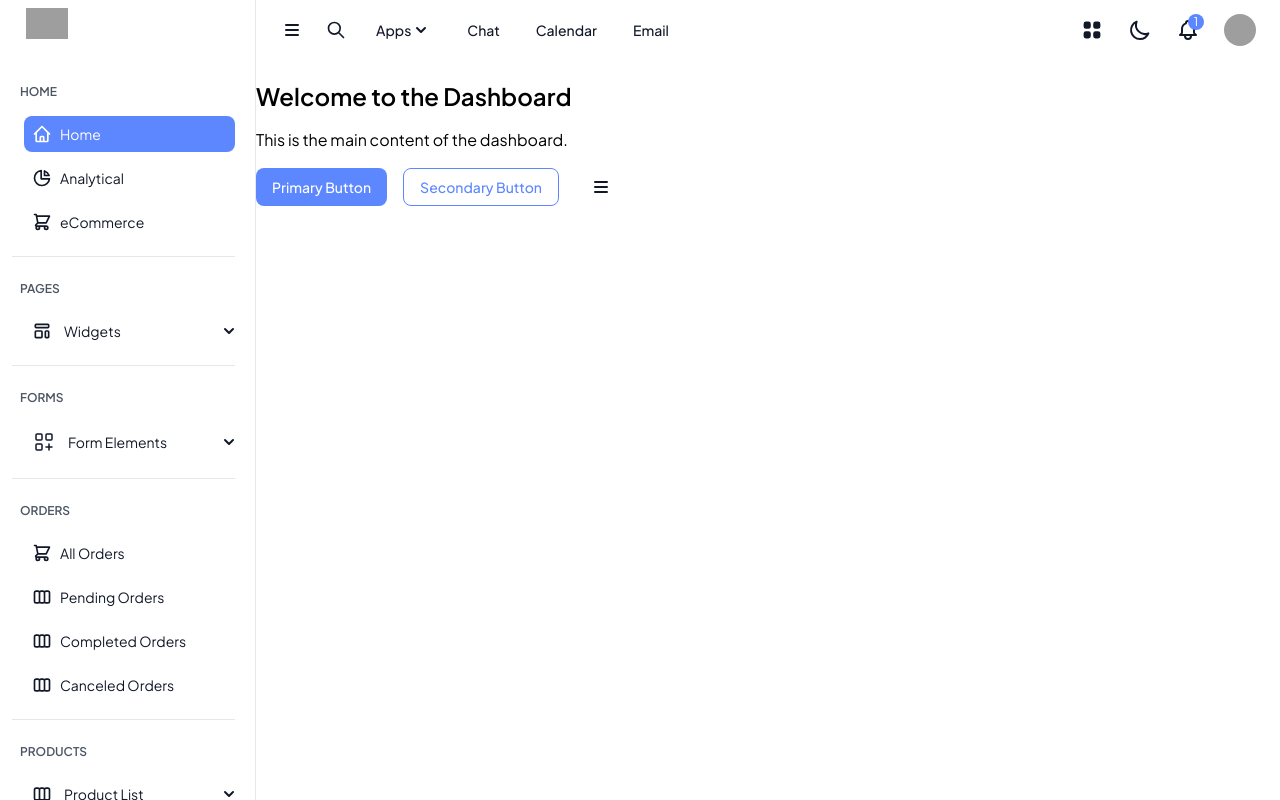
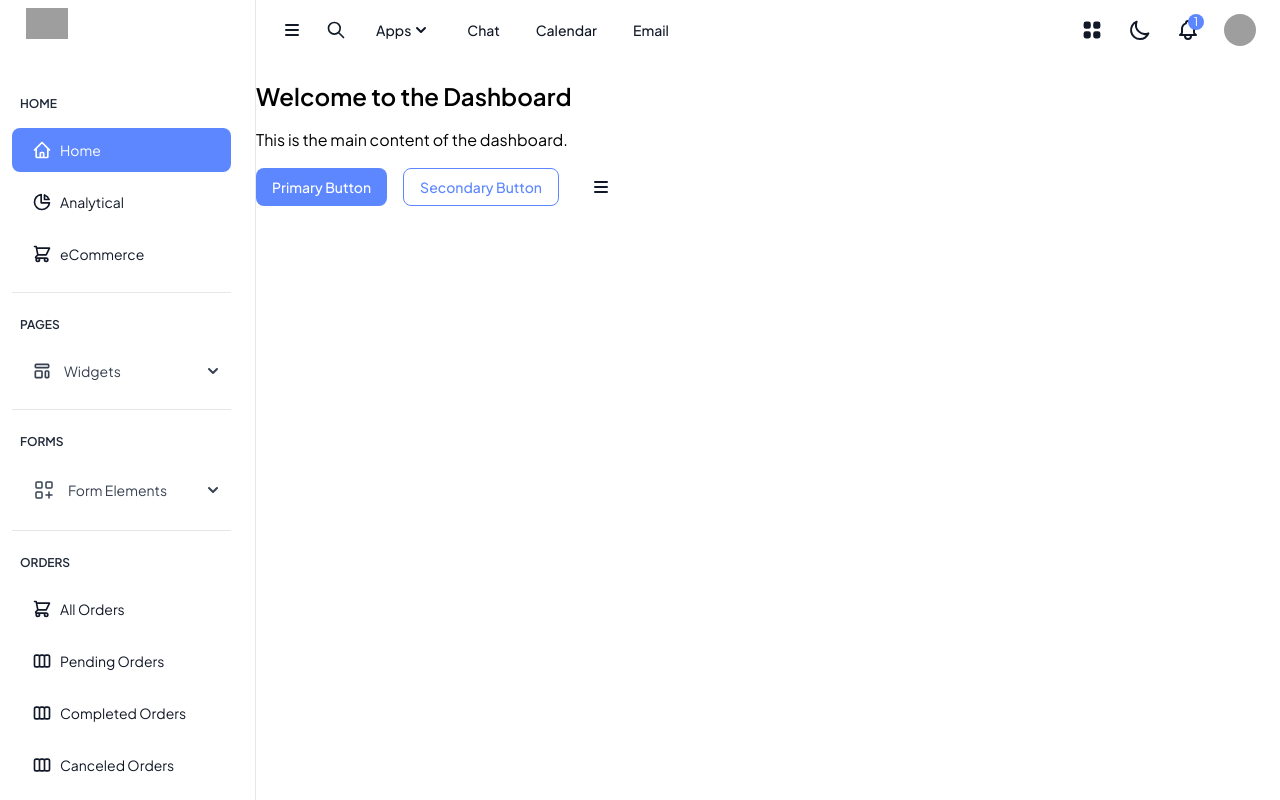
Before and after one commit to hanssav/dp-tamplate, a React (Vite) app: page / in a window 1280 px wide. Built offline with nearby package versions, Linux system fonts and the light colour scheme; grey boxes are pictures that could not be loaded.

Commit message:
refactor sidebar
Signed-off-by: hanssav <handihandi40@gmail.com>

```diff
--- a/src/components/Card/index.tsx
+++ b/src/components/Card/index.tsx
@@ -21,7 +21,7 @@ const Card = forwardRef<HTMLDivElement, CardProps>(function Card(
   {
     children,
     content,
-    variant = 'breadcrumb',
+    variant = 'default',
     horizontal = false,
     className = '',
     ...rest
--- a/src/components/Navbar/index.tsx
+++ b/src/components/Navbar/index.tsx
@@ -34,7 +34,7 @@ const NavbarMenu: React.FC<NavbarProps> = ({
   return (
     <Navbar
       fluid
-      className="sticky top-0 z-50 bg-white px-4 dark:bg-gray-900 dark:text-white"
+      className="sticky top-0 z-30 bg-white px-4 dark:bg-gray-900 dark:text-white"
     >
       <div className="flex w-full items-center justify-between">
         <div className="flex items-center gap-x-1">
@@ -106,7 +106,7 @@ const NavbarMenu: React.FC<NavbarProps> = ({
           onClick={handleRightSidebar}
         >
           <div
-            className="shadow-soft absolute right-0 top-0 h-full w-64 translate-x-0 transform bg-white p-4 transition-transform dark:bg-gray-800"
+            className="absolute right-0 top-0 h-full w-64 translate-x-0 transform bg-white p-4 shadow-soft transition-transform dark:bg-gray-800"
             onClick={(e) => e.stopPropagation()}
           >
             <h2 className="border-b pb-2 text-lg font-semibold">
--- a/src/components/SideBar/index.tsx
+++ b/src/components/SideBar/index.tsx
@@ -2,12 +2,15 @@ import { useThemeMode, Sidebar, SidebarItems } from 'flowbite-react';
 import { HiX, HiChevronDown, HiChevronUp } from 'react-icons/hi';
 import { menuItems } from '@datas/components/menuItems';
 import { twMerge } from 'tailwind-merge';
-import { NavLink } from 'react-router';
+import { NavLink, useLocation } from 'react-router';
 import { useSidebarContext } from '@context/sidebarContext';
 import DotIcon from '@assets/icons/RouteIcon';
 import IMAGE_CONSTANTS from '@constant/images';
 import { customButtonTheme } from '@components/Button/buttonTheme';
 import SidebarLogo from '@components/SideBar/SidebarLogo';
+import Typography from '@components/Typography';
+import Box from '@components/Box';
+import Button from '@components/Button';
 
 interface SidebarProps {
   isSidebarOpen: boolean;
@@ -21,18 +24,53 @@ const SidebarMenu: React.FC<SidebarProps> = ({
   toggleMobileSidebar,
 }) => {
   const { mode } = useThemeMode();
+  const { open, setOpen } = useSidebarContext();
+  const location = useLocation();
 
-  const { open, setOpen } = useSidebarContext();
+  const getSidebarWidth = () => (isSidebarOpen ? 'w-64' : 'w-24');
 
-  const imageSrc =
+  const getSidebarBaseClasses = () =>
+    twMerge(
+      'fixed inset-y-0 left-0 z-50 h-screen bg-white p-3 transition-all md:relative md:translate-x-0',
+      'border-grey-900 border-r dark:border-none dark:bg-gray-900 dark:text-white',
+      isMobileSidebarOpen ? 'translate-x-0' : '-translate-x-full',
+      getSidebarWidth()
+    );
+
+  const getImageSrc = () =>
     mode === 'dark'
       ? IMAGE_CONSTANTS.DARK_LOGO_URL
       : IMAGE_CONSTANTS.LIGHT_LOGO_URL;
 
+  const getIconClass = () => 'h-5 w-5';
+
+  const getNavLinkClass = (isActive: boolean) =>
+    twMerge(
+      'flex items-center gap-x-2 rounded-lg p-3 text-sm',
+      isSidebarOpen ? 'pl-5' : 'grid justify-items-center',
+      isActive
+        ? `${customButtonTheme.color.primary} ${customButtonTheme.rounded.lg}`
+        : 'hover:text-grey-900 text-gray-900 hover:bg-soft-blue dark:text-white dark:hover:bg-primary-dark'
+    );
+
+  const getCollapseClass = (isActive: boolean) =>
+    twMerge(
+      'py-3 text-sm transition-all',
+      isSidebarOpen ? 'pl-5' : 'grid justify-items-center',
+      isActive
+        ? 'bg-blue-100 text-blue-500 dark:bg-blue-800 dark:text-blue-300'
+        : 'text-gray-700 dark:text-white'
+    );
+
+  const getChevronIcon = (isOpen: boolean) => {
+    const Chevron = isOpen ? HiChevronUp : HiChevronDown;
+    return <Chevron aria-hidden className={getIconClass()} />;
+  };
+
   const customTheme = {
     root: {
       inner:
-        'h-full overflow-y-auto overflow-x-hidden rounded bg-white px-3 py-4 dark:bg-gray-900',
+        'h-full overflow-y-auto overflow-x-hidden rounded py-4 dark:bg-gray-900',
     },
   };
 
@@ -40,78 +78,69 @@ const SidebarMenu: React.FC<SidebarProps> = ({
     <Sidebar
       aria-label="Sidebar"
       theme={customTheme}
-      className={`transition-all ${isSidebarOpen ? 'w-64' : 'w-24'} fixed inset-y-0 left-0 z-50 h-screen transition-transform dark:bg-gray-900 dark:text-white ${isMobileSidebarOpen ? 'translate-x-0' : '-translate-x-full'}  -wrap border-grey-900 border-r pr-2 dark:border-none md:relative md:translate-x-0 `}
+      className={getSidebarBaseClasses()}
     >
-      {/* can change use Col */}
-      <div
-        className={
-          'fixed left-0 top-0 z-50 flex h-[60px] w-full items-center justify-between bg-white px-4 pt-1 dark:bg-gray-900'
-        }
+      <Box
+        col="col-2"
+        justify="between"
+        align="center"
+        className="fixed left-0 top-0 z-50 flex h-[60px] w-full bg-white px-4 pt-1 dark:bg-gray-900"
       >
         <SidebarLogo
-          imageSrc={imageSrc}
+          imageSrc={getImageSrc()}
           isSidebarOpen={isSidebarOpen}
           isMobileSidebarOpen={isMobileSidebarOpen}
         />
         {isMobileSidebarOpen && (
-          // Change use Button
-          <button
+          <Button
+            color="light"
+            size="icon"
             onClick={toggleMobileSidebar}
             className="text-gray-900 dark:text-white md:hidden"
           >
             <HiX size={20} />
-          </button>
+          </Button>
         )}
-      </div>
+      </Box>
 
-      <SidebarItems className="mt-[60px]">
+      <SidebarItems className="mr-3 mt-[60px]">
         {menuItems.map(({ category, items }) => (
           <Sidebar.ItemGroup key={category}>
-            {/* Create Typografy and change this */}
-            <h4 className="p-2 text-xs font-bold text-gray-600 dark:text-gray-300">
+            <Typography
+              as="h2"
+              textStyle="title"
+              className="p-2 text-xs font-bold"
+            >
               {category}
-            </h4>
-            {items.map(({ href, icon: Icon, label, subItems }) => (
-              // div can change use Col
-              <div key={label}>
+            </Typography>
+
+            {items.map(({ href, icon: Icon, label, subItems }) => {
+              const isAnySubItemActive =
+                subItems?.some((sub) =>
+                  location.pathname.startsWith(sub.href)
+                ) ?? false;
+
+              const isOpen = open.includes(label);
+
+              return (
+                <Box key={label}>
                   {subItems ? (
                     <Sidebar.Collapse
-                    className={twMerge(
-                      !isSidebarOpen
-                        ? 'grid justify-items-center text-sm'
-                        : 'ml-3 text-sm'
+                      className={getCollapseClass(isAnySubItemActive)}
+                      icon={(props) => (
+                        <Icon {...props} className={getIconClass()} />
                       )}
-                    icon={(props) => <Icon {...props} className="h-5 w-5" />}
                       label={isSidebarOpen ? label : undefined}
-                    renderChevronIcon={(theme, isOpen) => {
-                      if (!isSidebarOpen) return <></>;
-                      const IconComponent = isOpen
-                        ? HiChevronUp
-                        : HiChevronDown;
-                      return (
-                        <IconComponent
-                          aria-hidden
-                          className={twMerge(
-                            theme.label.icon.open[isOpen ? 'on' : 'off'],
-                            'h-5 w-5 rotate-0'
-                          )}
-                        />
-                      );
-                    }}
-                    open={open.includes(label)}
-                    onClick={() => setOpen(open.includes(label) ? null : label)}
+                      renderChevronIcon={() => getChevronIcon(isOpen)}
+                      open={isOpen}
+                      onClick={() => setOpen(isOpen ? null : label)}
                     >
                       {subItems.map(({ href, label: subLabel }) => (
                         <NavLink
                           key={subLabel}
                           to={href}
                           className={({ isActive }) =>
-                          twMerge(
-                            'ml-3 flex items-center gap-x-1 p-2 text-sm',
-                            isActive
-                              ? `${customButtonTheme.color.primary} ${customButtonTheme.rounded.lg}`
-                              : 'hover:text-grey-900 rounded-lg text-gray-900 hover:bg-soft-blue dark:text-white dark:hover:bg-primary-dark'
-                          )
+                            getNavLinkClass(isActive)
                           }
                           end
                         >
@@ -123,23 +152,16 @@ const SidebarMenu: React.FC<SidebarProps> = ({
                   ) : (
                     <NavLink
                       to={href}
-                    className={({ isActive }) =>
-                      twMerge(
-                        'flex items-center gap-x-2 p-2 text-sm',
-                        isActive
-                          ? `${customButtonTheme.color.primary} ${customButtonTheme.rounded.lg}`
-                          : 'hover:text-grey-900 rounded-lg text-gray-900 hover:bg-soft-blue dark:text-white dark:hover:bg-primary-dark',
-                        !isSidebarOpen ? 'grid justify-items-center' : 'ml-3'
-                      )
-                    }
+                      className={({ isActive }) => getNavLinkClass(isActive)}
                       end
                     >
-                    <Icon className="h-5 w-5" />
+                      <Icon className={getIconClass()} />
                       {isSidebarOpen && <span>{label}</span>}
                     </NavLink>
                   )}
-              </div>
-            ))}
+                </Box>
+              );
+            })}
           </Sidebar.ItemGroup>
         ))}
       </SidebarItems>
--- a/src/components/dashboardLayout/index.tsx
+++ b/src/components/dashboardLayout/index.tsx
@@ -29,7 +29,7 @@ const DashboardLayout: React.FC<DashboardLayoutProps> = ({ children }) => {
         toggleMobileSidebar={() => setIsMobileSidebarOpen(!isMobileSidebarOpen)}
       />
       <div
-        ref={scrollableRef} // ✅ pasang ref di elemen scrollable
+        ref={scrollableRef}
         className="flex flex-1 flex-col overflow-y-scroll"
       >
         <NavbarMenu
```
Lines whose indentation alone changed are shown as unchanged.
